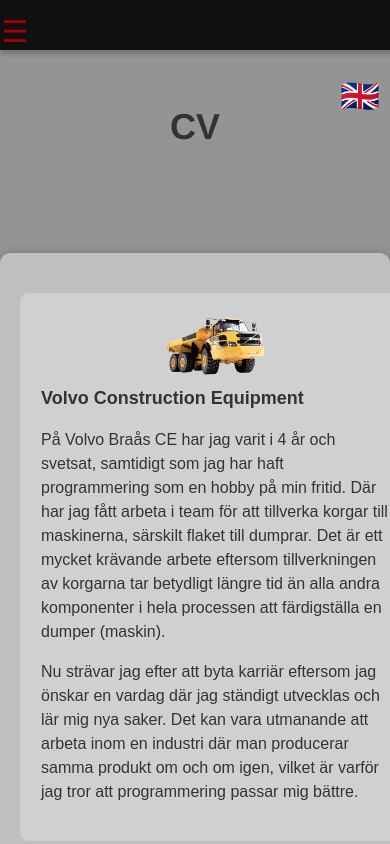
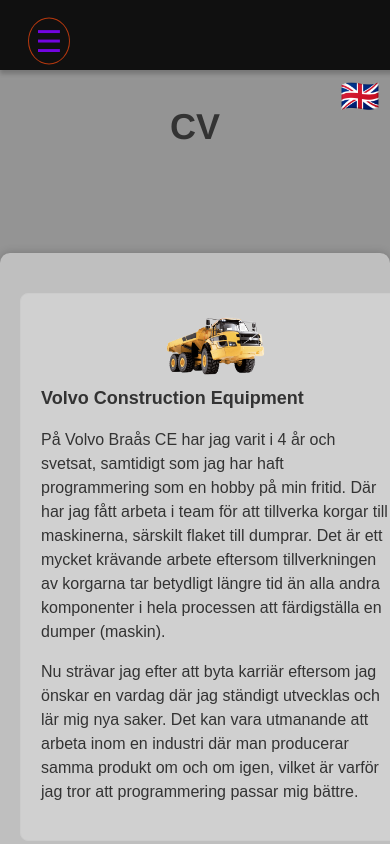
Before and after one commit to timborg-del/my-page, a React (Create React App) app: page /Cv in a window 390 px wide. Shown: the top 844 px of the page. Built offline with nearby package versions, Linux system fonts and the light colour scheme.

Commit message:
menupulsatiing

```diff
--- a/src/components/NavigationMenu.tsx
+++ b/src/components/NavigationMenu.tsx
@@ -16,6 +16,7 @@
       <button className={`menu-button ${menuOpen ? 'open' : ''}`} onClick={toggleMenu}>
         <span className={`menu-icon ${menuOpen ? 'hide' : ''}`}>&#9776;</span>
         <span className={`close-icon ${menuOpen ? 'show' : ''}`}>&times;</span>
+        <div className={`circle ${menuOpen ? 'show' : ''}`}></div>
       </button>
 
       <ul className={`navbar-list ${menuOpen ? 'active show' : ''}`}>
--- a/src/components/css/NavigationMenu.css
+++ b/src/components/css/NavigationMenu.css
@@ -171,7 +171,7 @@
   z-index: 100;
   background-color: #101010;
   box-shadow: 0px 4px 4px rgba(0, 0, 0, 0.2);
-  padding: 15px;
+  padding: 25px;
 }
 
 
@@ -222,7 +222,7 @@
 /* Media query for phone screen size */
 @media (max-width: 768px) {
   .menu-button {
-    color:  rgb(159, 2, 2);
+    color:  rgb(115, 5, 225);
     background: none;
     border: none;
     cursor: pointer;
@@ -235,6 +235,7 @@
   .close-icon {
     transition: opacity 0.3s ease, transform 0.3s ease;
     position: absolute;
+    margin-left: 1.5rem;
     top: 50%;
     left: 50%;
     transform: translate(-50%, -50%);
@@ -245,6 +246,33 @@
     opacity: 0;
   }
 
+  .circle {
+    position: absolute;
+    margin-left: 1.5rem;
+    top: 50%;
+    left: 50%;
+    transform: translate(-50%, -50%);
+    width: 40px; /* Adjust the size of the circle */
+    height: 45px; /* Adjust the size of the circle */
+    border-radius: 50%;
+    border: 1px solid rgba(255, 255, 255, 0.5); /* Transparent white border */
+    transition: opacity 0.3s ease, transform 0.3s ease;
+    animation: pulse 7s infinite alternate;
+    z-index: -1;
+  }
+  @keyframes pulse {
+    0% {
+      border-color: rgba(3, 86, 220, 0.812); /* Initial color (transparent white) */
+    }
+    50% {
+      border-color: rgba(120, 0, 114, 0.974); /* Final color (semi-transparent red) */
+    }
+    100% {
+      border-color: rgba(255, 81, 0, 0.72); /* Final color (semi-transparent red) */
+    }
+  }
+
+
   .open .menu-icon {
     opacity: 0;
     transform: translate(-50%, -50%) scale(0.8);
@@ -253,6 +281,10 @@
   .open .close-icon {
     opacity: 1;
     transform: translate(-50%, -50%);
+  }
+
+  .open .circle {
+    opacity: 0;
   }
 
 
--- a/src/pages/Cv.tsx
+++ b/src/pages/Cv.tsx
@@ -65,7 +65,7 @@
     <div>
       <div className='container-hline'>
           <header>
-        <h1 className="hline1">{language === 'swedish' ? 'CV' : 'Resume'}</h1>
+        <h1 className="hline1">{language === 'swedish' ? 'CV' : 'RESUME'}</h1>
       </header>
       </div>
 
```
